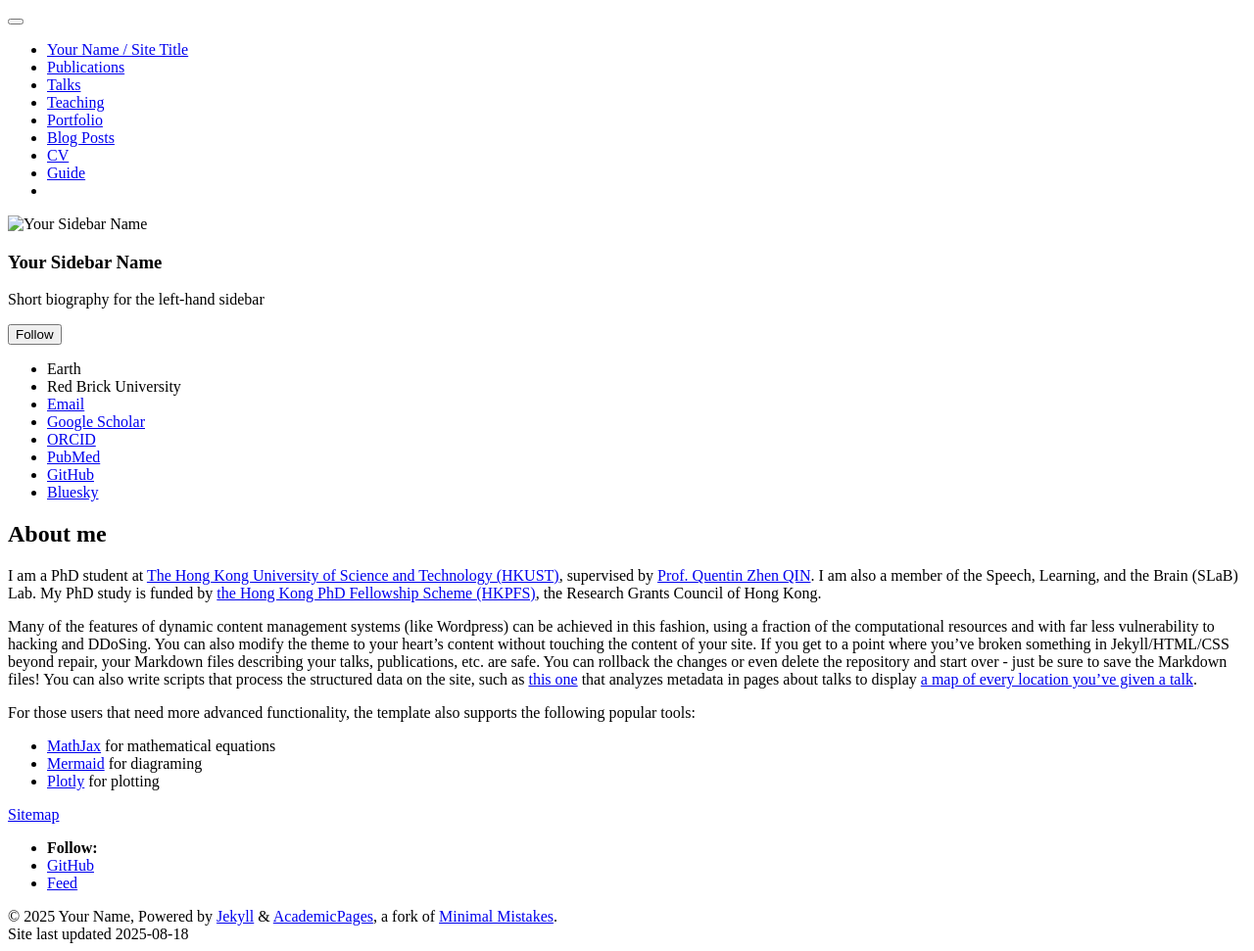
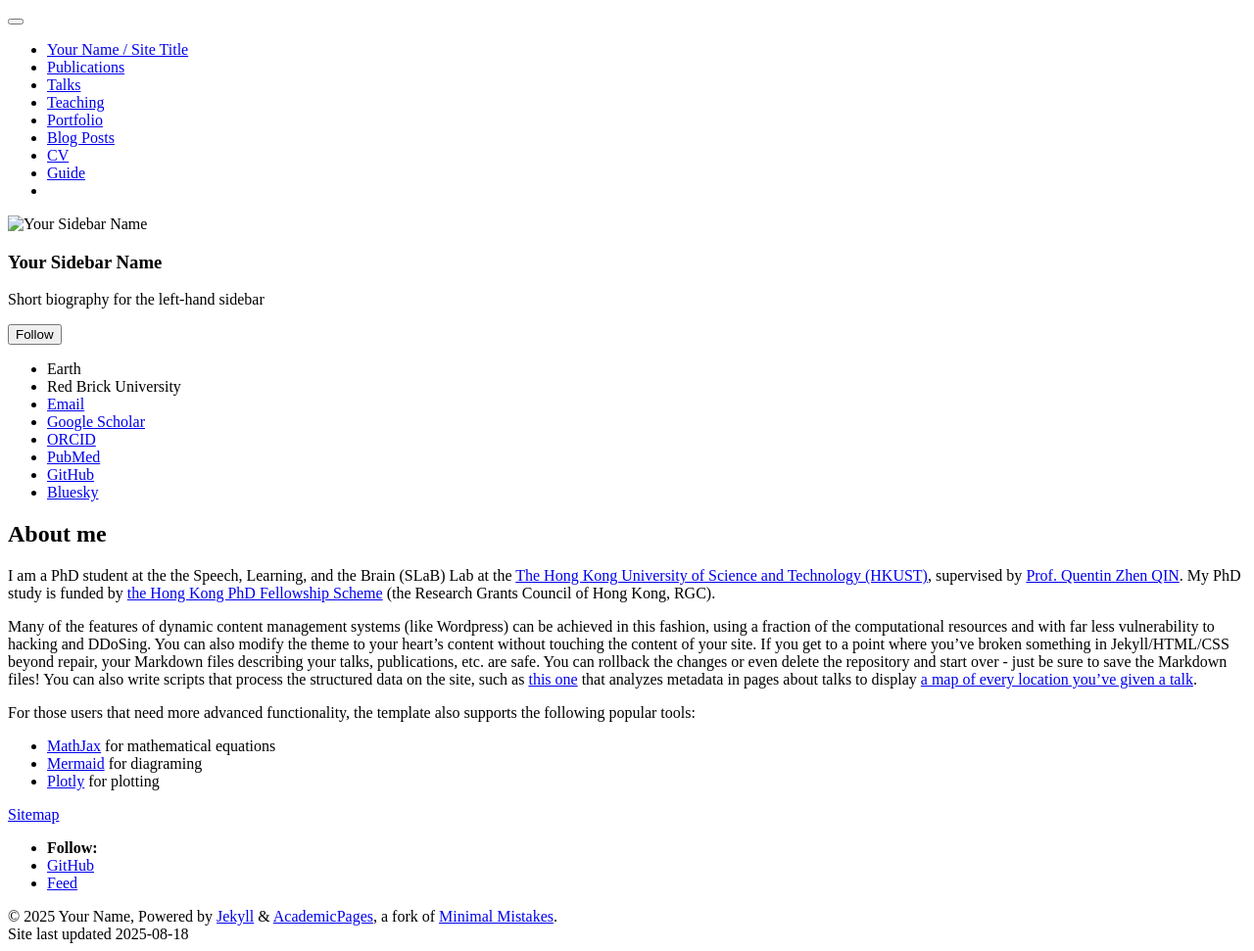
Before and after one commit to kliubc2025/kliubc.github.io, a Jekyll site: the page built from _pages/about.md, in a window 1280 px wide. Shown: the whole page at 98% size. Built offline with Jekyll 4.4.1, drawn with Linux system fonts in a browser that asks for light colours; a script that is not in the unit is left out.

Commit message:
Update about.md

```diff
--- a/_pages/about.md
+++ b/_pages/about.md
@@ -8,7 +8,7 @@ redirect_from:
 ---
 
 
-I am a PhD student at [The Hong Kong University of Science and Technology (HKUST)](https://hkust.edu.hk/), supervised by [Prof. Quentin Zhen QIN](https://huma.hkust.edu.hk/people/quentin-z-qin). I am also a member of the Speech, Learning, and the Brain (SLaB) Lab. My PhD study is funded by [the Hong Kong PhD Fellowship Scheme (HKPFS)](https://cerg1.ugc.edu.hk/hkpfs/index.html), the Research Grants Council of Hong Kong.
+I am a PhD student at the the Speech, Learning, and the Brain (SLaB) Lab at the [The Hong Kong University of Science and Technology (HKUST)](https://hkust.edu.hk/), supervised by [Prof. Quentin Zhen QIN](https://huma.hkust.edu.hk/people/quentin-z-qin). My PhD study is funded by [the Hong Kong PhD Fellowship Scheme](https://cerg1.ugc.edu.hk/hkpfs/index.html) (the Research Grants Council of Hong Kong, RGC).
 
 Many of the features of dynamic content management systems (like Wordpress) can be achieved in this fashion, using a fraction of the computational resources and with far less vulnerability to hacking and DDoSing. You can also modify the theme to your heart's content without touching the content of your site. If you get to a point where you've broken something in Jekyll/HTML/CSS beyond repair, your Markdown files describing your talks, publications, etc. are safe. You can rollback the changes or even delete the repository and start over - just be sure to save the Markdown files! You can also write scripts that process the structured data on the site, such as [this one](https://github.com/academicpages/academicpages.github.io/blob/master/talkmap.ipynb) that analyzes metadata in pages about talks to display [a map of every location you've given a talk](https://academicpages.github.io/talkmap.html).
 
```
